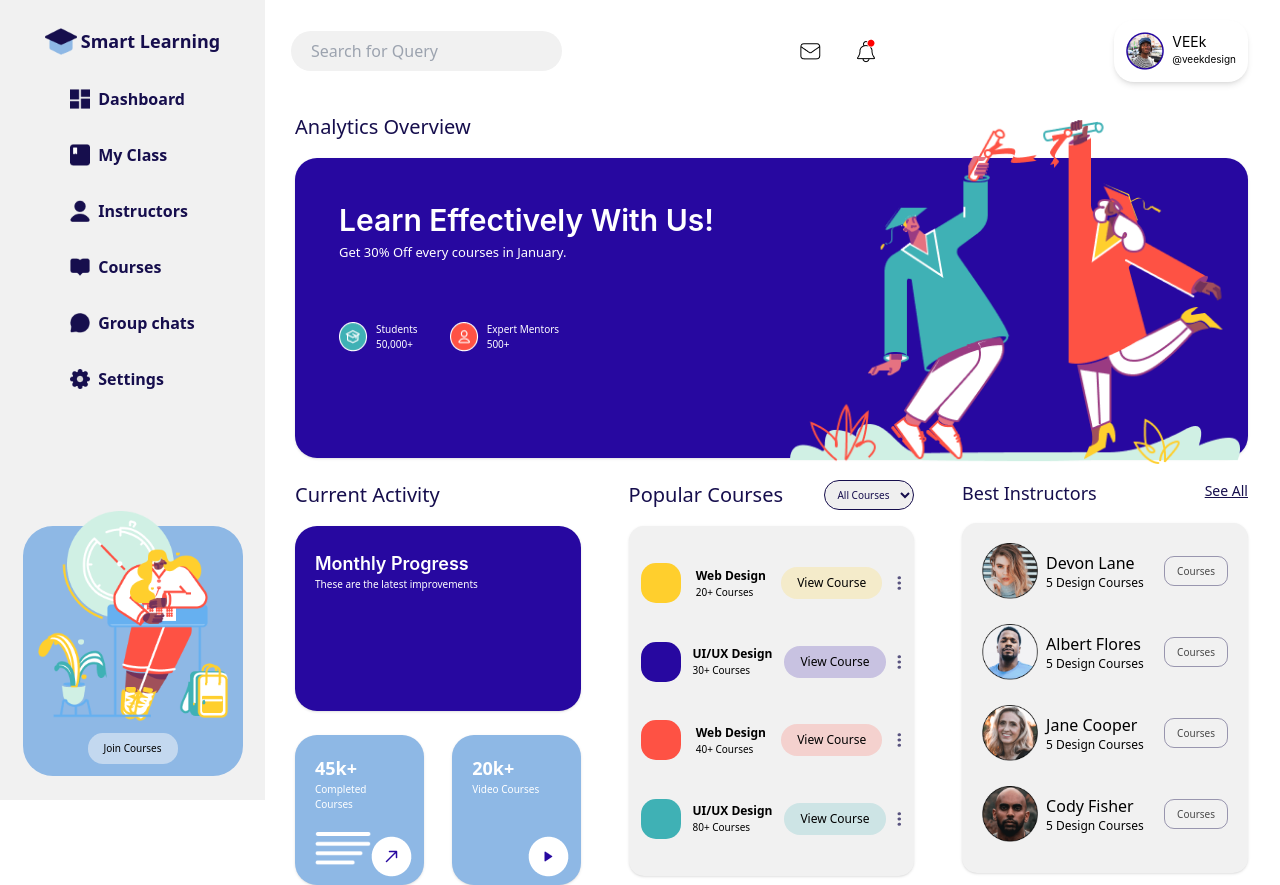
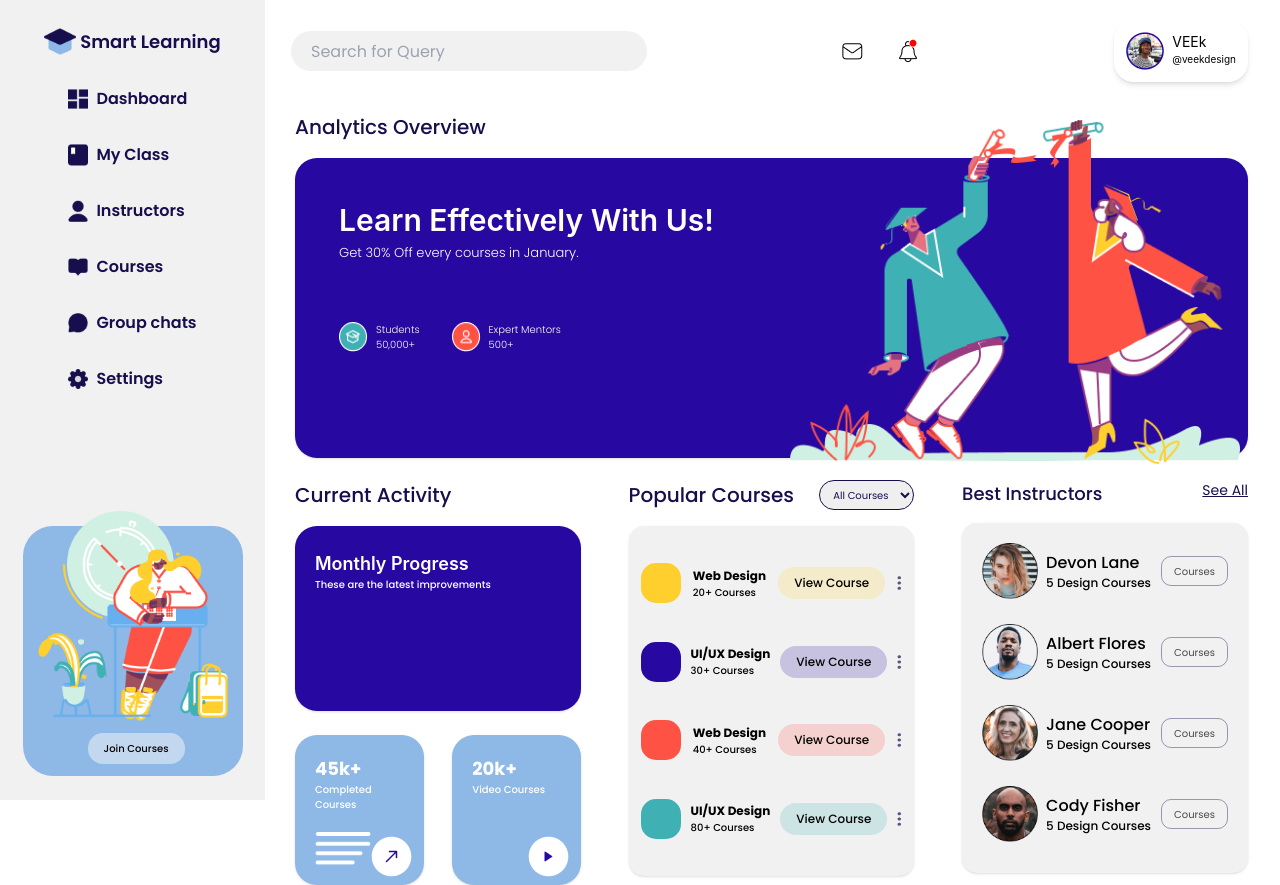
Before and after one commit to Dhanny-aay/smart-learn, a React (Create React App) app: page / in a window 1280 px wide. Built offline with nearby package versions, Linux system fonts and the light colour scheme.

Commit message:
changed  fonts to poppins

```diff
--- a/public/index.html
+++ b/public/index.html
@@ -11,8 +11,7 @@
     />
     <link rel="preconnect" href="https://fonts.googleapis.com">
     <link rel="preconnect" href="https://fonts.gstatic.com" crossorigin>
-    <link href="https://fonts.googleapis.com/css2?family=PT+Serif:wght@400;700&display=swap" rel="stylesheet">
-    <link rel="apple-touch-icon" href="%PUBLIC_URL%/logo192.png" />
+    <link href="https://fonts.googleapis.com/css2?family=Poppins:wght@100;200;300;400;500;600;700;800;900&display=swap" rel="stylesheet">
     <!--
       manifest.json provides metadata used when your web app is installed on a
       user's mobile device or desktop. See https://developers.google.com/web/fundamentals/web-app-manifest/
--- a/src/home.js
+++ b/src/home.js
@@ -33,38 +33,38 @@
                     <div className=' flex flex-col items-center '>
                         <span className=' flex flex-row items-center lg:space-x-1'>
                             <img src={ logotab } className=' lg:w-8' alt="" />
-                            <p className=' hidden lg:block font-sans text-[#160e4d] text-[20px] font-semibold lg:text-[18px]'>Smart Learning</p>
+                            <p className=' hidden lg:block font-poppins text-[#160e4d] text-[20px] font-semibold lg:text-[18px]'>Smart Learning</p>
                         </span>
                         <span className=' flex flex-col items-center md:mt-14 lg:mt-5 md:space-y-8 lg:space-y-2 lg:items-start'>
                             <button className=' p-3 hover:bg-white hover:rounded-[10px] lg:hover:rounded-[30px] lg:px-5 hover:shadow transition-all flex flex-row items-center lg:space-x-2'>
                                 <img src={ menutab } className=' lg:w-5' alt="" />
-                                <p className='hidden lg:block font-sans text-[16px] font-semibold text-[#160e4d]'>Dashboard</p>
+                                <p className='hidden lg:block font-poppins text-[16px] font-semibold text-[#160e4d]'>Dashboard</p>
                             </button>
                             <button className=' p-3 hover:bg-white hover:rounded-[10px] hover:shadow transition-all flex flex-row items-center lg:space-x-2 lg:hover:rounded-[30px] lg:px-5'>
                                 <img src={ marks } className=' lg:w-5' alt="" />
-                                <p className='hidden lg:block font-sans text-[16px] font-semibold text-[#160e4d]'>My Class</p>
+                                <p className='hidden lg:block font-poppins text-[16px] font-semibold text-[#160e4d]'>My Class</p>
                             </button>
                             <button className=' p-3 hover:bg-white hover:rounded-[10px] hover:shadow transition-all flex flex-row items-center lg:space-x-2 lg:hover:rounded-[30px] lg:px-5'>
                                 <img src={ bio } className=' lg:w-5' alt="" />
-                                <p className='hidden lg:block font-sans text-[16px] font-semibold text-[#160e4d]'>Instructors</p>
+                                <p className='hidden lg:block font-poppins text-[16px] font-semibold text-[#160e4d]'>Instructors</p>
                             </button>
                             <button className=' p-3 hover:bg-white hover:rounded-[10px] hover:shadow transition-all flex flex-row items-center lg:space-x-2 lg:hover:rounded-[30px] lg:px-5'>
                                 <img src={ col } className=' lg:w-5' alt="" />
-                                <p className='hidden lg:block font-sans text-[16px] font-semibold text-[#160e4d]'>Courses</p>
+                                <p className='hidden lg:block font-poppins text-[16px] font-semibold text-[#160e4d]'>Courses</p>
                             </button>
                             <button className=' p-3 hover:bg-white hover:rounded-[10px] hover:shadow transition-all flex flex-row items-center lg:space-x-2 lg:hover:rounded-[30px] lg:px-5'>
                                 <img src={ chat } className=' lg:w-5' alt="" />
-                                <p className='hidden lg:block font-sans text-[16px] font-semibold text-[#160e4d]'>Group chats</p>
+                                <p className='hidden lg:block font-poppins text-[16px] font-semibold text-[#160e4d]'>Group chats</p>
                             </button>
                             <button className=' md:absolute lg:static bottom-4 md:border-t lg:border-none border-[#160e4d] md:py-5 lg:py-3 px-3 hover:bg-white hover:rounded-[10px] hover:shadow transition-all flex flex-row items-center lg:space-x-2 lg:hover:rounded-[30px] lg:px-5'>
                                 <img src={ set } className=' lg:w-5' alt="" />
-                                <p className='hidden lg:block font-sans text-[16px] font-semibold text-[#160e4d]'>Settings</p>
+                                <p className='hidden lg:block font-poppins text-[16px] font-semibold text-[#160e4d]'>Settings</p>
                             </button>
 
                         </span>
                         <div className='hidden lg:block lg:absolute bottom-6 mx-5 h-[250px] lg:mt-[5%] w-[220px] bg-[#8eb8e5] rounded-[30px] relative'>
                             <img src={ trate } className='w-[190px] absolute left-[15px] -top-[15px]' alt="" />
-                            <button className=' bg-opacity-50 rounded-[15px] px-4 py-2 text-[10px] font-sans font-medium bottom-3 absolute left-[65px] bg-[#fafafa]'>Join Courses</button>
+                            <button className=' bg-opacity-50 rounded-[15px] px-4 py-2 text-[10px] font-poppins font-medium bottom-3 absolute left-[65px] bg-[#fafafa]'>Join Courses</button>
                         </div>
                     </div>
 
@@ -72,13 +72,13 @@
             <div className=" navbar py-6 flex justify-between px-4 md:pr-8 md:ml-[110px]  md:hidden bg-white">
                 <span className=" flex justify-center items-center space-x-1">
                     <img src={ logo } className='' alt="" />
-                    <p className=" font-sans font-semibold text-[20px] text-[#160e4d]">Smart Learning</p>
+                    <p className=" font-poppins font-semibold text-[20px] text-[#160e4d]">Smart Learning</p>
                 </span>
                 <img src={ menu } className='' alt="" />
             </div>
 
             <div className=' mt-4 px-4 flex justify-between items-center md:pr-8 md:ml-[110px] lg:ml-[275px] md:mt-[40px] lg:mt-[20px]'>
-                <input type="search" name="" className=' font-sans h-[40px] text-[rgba(22,14,77,0.5)] px-5 py-2 bg-[#f1f1f1] rounded-[22px]' placeholder='Search for Query' id="" />
+                <input type="search" name="" className=' font-poppins h-[40px] text-[rgba(22,14,77,0.5)] px-5 py-2 bg-[#f1f1f1] rounded-[22px]' placeholder='Search for Query' id="" />
 
                 <span className='hidden md:flex flex-row items-center space-x-8'>
                     <img src={ mail } className='' alt="" />
@@ -97,25 +97,25 @@
 
             <div className=' mt-[30px] px-5 md:pr-8 md:ml-[110px] lg:ml-[275px] '>
                 <div>
-                    <p className=' font-sans font-medium text-[20px] text-[#160e4d]'>Analytics Overview</p>
+                    <p className=' font-poppins font-medium text-[20px] text-[#160e4d]'>Analytics Overview</p>
                     <div className=' w-full rounded-[22px] md:h-[300px] mt-4 px-5 md:px-11 py-6 md:py-10 bg-[#2708a0] relative flex shadow'>
                         <div className=' z-10'>
                             <p className='text-white font-semibold text-[18px] w-[150px] md:w-full  md:text-[30px]'>Learn Effectively With Us!</p>
-                            <p className='font font-light text-white font-sans text-[10px] md:text-[13px]'>Get 30% Off every courses in January.</p>
+                            <p className='font font-light text-white font-poppins text-[10px] md:text-[13px]'>Get 30% Off every courses in January.</p>
                             <div className=' md:flex md:flex-row md:space-x-8 md:mt-12'>
                                 <div className=' flex mt-[11px] space-x-2'>
                                     <img src={ edu } className='' alt="" />
                                     <span className=''>
-                                        <p className=' text-white font-light text-[10px] font-sans'>Students</p>
-                                        <p className=' text-white font-light text-[10px] font-sans'>50,000+</p>
+                                        <p className=' text-white font-light text-[10px] font-poppins'>Students</p>
+                                        <p className=' text-white font-light text-[10px] font-poppins'>50,000+</p>
                                     </span>
                                 </div>
 
                                 <div className=' flex mt-[11px] space-x-2'>
                                     <img src={ per } alt="" />
                                     <span className=''>
-                                        <p className=' text-white font-light text-[10px] font-sans'>Expert Mentors</p>
-                                        <p className=' text-white font-light text-[10px] font-sans'>500+</p>
+                                        <p className=' text-white font-light text-[10px] font-poppins'>Expert Mentors</p>
+                                        <p className=' text-white font-light text-[10px] font-poppins'>500+</p>
                                     </span>
                                 </div>
                             </div>
@@ -131,23 +131,23 @@
             <div className=' mt-[22px] px-5 md:pr-8 md:ml-[110px] lg:ml-[275px] lg:flex lg:flex-row justify-between'>
 
                     <div className=' lg:w-[30%] lg:h-[350px]'>
-                        <p className=' font-sans font-medium text-[20px] text-[#160e4d]'>Current Activity</p>
+                        <p className=' font-poppins font-medium text-[20px] text-[#160e4d]'>Current Activity</p>
                         <div className=' w-full rounded-[22px] mt-4 px-5 py-6 bg-[#2708a0] shadow h-[185px]'>
                             <p className=' text-white font-semibold text-[18px]'>Monthly Progress</p>
-                            <p className=' font-sans font-medium text-white text-[10px]'>These are the latest improvements</p>
+                            <p className=' font-poppins font-medium text-white text-[10px]'>These are the latest improvements</p>
                         </div>
 
                         <div className=' mt-6 flex justify-between'>
                             <div className='  bg-[#8eb8e5] shadow rounded-[22px] p-5 relative w-[45%]'>
-                                <p className=' font-sans font-bold text-white text-[18px]'>45k+</p>
-                                <p className=' font-sans font-medium text-[10px] text-white'>Completed Courses</p>
+                                <p className=' font-poppins font-bold text-white text-[18px]'>45k+</p>
+                                <p className=' font-poppins font-medium text-[10px] text-white'>Completed Courses</p>
                                 <img src={ courses } className=' mt-5 w-14' alt="" />
                                 <img src={ go } className=' absolute right-3 bottom-2' alt="" />
                             </div>
 
                             <div className=' bg-[#8eb8e5] shadow rounded-[22px] p-5 relative w-[45%]'>
-                                <p className=' font-sans font-bold text-white text-[18px]'>20k+</p>
-                                <p className=' font-sans font-medium text-[10px] text-white'>Video Courses</p>
+                                <p className=' font-poppins font-bold text-white text-[18px]'>20k+</p>
+                                <p className=' font-poppins font-medium text-[10px] text-white'>Video Courses</p>
                                 <img src={ play } className=' absolute right-3 bottom-2' alt="" />
                             </div>
                         </div>
@@ -155,8 +155,8 @@
 
                     <div className=' mt-6 lg:mt-0 lg:w-[30%] lg:h-[350px]'>
                         <span className=' flex justify-between'>
-                            <p className='font-sans font-medium text-[20px] text-[#160e4d]'>Popular Courses</p>
-                            <select name="courses" className=' border border-[#160e4d] text-[#160e4d] font-sans font-normal text-[10px] items-center text-center rounded-[20px]' id="">
+                            <p className='font-poppins font-medium text-[20px] text-[#160e4d]'>Popular Courses</p>
+                            <select name="courses" className=' border border-[#160e4d] text-[#160e4d] font-poppins font-normal text-[10px] items-center text-center rounded-[20px]' id="">
                                 <option value="all">All Courses</option>
                                 <option value="some">Some Courses</option>
                                 <option value="nil">No Courses</option>
@@ -166,41 +166,41 @@
                         <div className=' mt-4 w-full bg-[#f1f1f1] shadow py-7 lg:h-[350px] rounded-[15px] flex flex-col space-y-[20px]'>
                             <div className=' flex items-center justify-between hover:bg-white hover:rounded-[25px] h-[79px] px-3 hover:shadow transition-all delay-200'>
                                 <span className=' h-[40px] w-[40px] rounded-[15px] bg-[#ffcf2d]'></span>
-                                <span className=' flex flex-col font-bold font-sans text-[12px]'>
-                                    <p className=' font-bold font-sans text-[12px]'>Web Design</p>
-                                    <p className=' font-medium font-sans text-[10px]'>20+ Courses</p>
+                                <span className=' flex flex-col font-bold font-poppins text-[12px]'>
+                                    <p className=' font-bold font-poppins text-[12px]'>Web Design</p>
+                                    <p className=' font-medium font-poppins text-[10px]'>20+ Courses</p>
                                 </span>
-                                <button className=' px-4 py-2 bg-[#ffcf2d] font-sans font-medium text-xs bg-opacity-20 text-center hover:text-white hover:bg-opacity-100 rounded-[20px] transition-all'>View Course</button>
+                                <button className=' px-4 py-2 bg-[#ffcf2d] font-poppins font-medium text-xs bg-opacity-20 text-center hover:text-white hover:bg-opacity-100 rounded-[20px] transition-all'>View Course</button>
                                 <img src={ dots } className='' alt="" />
                             </div>
 
                             <div className=' flex items-center justify-between hover:bg-white hover:rounded-[25px] h-[79px] px-3 hover:shadow transition-all delay-200'>
                                 <span className=' h-[40px] w-[40px] rounded-[15px] bg-[#2708a0]'></span>
-                                <span className=' flex flex-col font-bold font-sans text-[12px]'>
-                                    <p className=' font-bold font-sans text-[12px]'>UI/UX Design</p>
-                                    <p className=' font-medium font-sans text-[10px]'>30+ Courses</p>
+                                <span className=' flex flex-col font-bold font-poppins text-[12px]'>
+                                    <p className=' font-bold font-poppins text-[12px]'>UI/UX Design</p>
+                                    <p className=' font-medium font-poppins text-[10px]'>30+ Courses</p>
                                 </span>
-                                <button className=' px-4 py-2 bg-[#2708a0] font-sans font-medium text-xs bg-opacity-20 text-center hover:text-white hover:bg-opacity-100 rounded-[20px] transition-all'>View Course</button>
+                                <button className=' px-4 py-2 bg-[#2708a0] font-poppins font-medium text-xs bg-opacity-20 text-center hover:text-white hover:bg-opacity-100 rounded-[20px] transition-all'>View Course</button>
                                 <img src={ dots } className='' alt="" />
                             </div>
 
                             <div className=' flex items-center justify-between hover:bg-white hover:rounded-[25px] h-[79px] px-3 hover:shadow transition-all delay-200'>
                                 <span className=' h-[40px] w-[40px] rounded-[15px] bg-[#fe5244]'></span>
-                                <span className=' flex flex-col font-bold font-sans text-[12px]'>
-                                    <p className=' font-bold font-sans text-[12px]'>Web Design</p>
-                                    <p className=' font-medium font-sans text-[10px]'>40+ Courses</p>
+                                <span className=' flex flex-col font-bold font-poppins text-[12px]'>
+                                    <p className=' font-bold font-poppins text-[12px]'>Web Design</p>
+                                    <p className=' font-medium font-poppins text-[10px]'>40+ Courses</p>
                                 </span>
-                                <button className=' px-4 py-2 bg-[#fe5244] font-sans font-medium text-xs bg-opacity-20 text-center hover:text-white hover:bg-opacity-100 rounded-[20px] transition-all'>View Course</button>
+                                <button className=' px-4 py-2 bg-[#fe5244] font-poppins font-medium text-xs bg-opacity-20 text-center hover:text-white hover:bg-opacity-100 rounded-[20px] transition-all'>View Course</button>
                                 <img src={ dots } className='' alt="" />
                             </div>
 
                             <div className=' flex items-center justify-between hover:bg-white hover:rounded-[25px] h-[79px] px-3 hover:shadow transition-all delay-200'>
                                 <span className=' h-[40px] w-[40px] rounded-[15px] bg-[#3fb1b5]'></span>
-                                <span className=' flex flex-col font-bold font-sans text-[12px]'>
-                                    <p className=' font-bold font-sans text-[12px]'>UI/UX Design</p>
-                                    <p className=' font-medium font-sans text-[10px]'>80+ Courses</p>
+                                <span className=' flex flex-col font-bold font-poppins text-[12px]'>
+                                    <p className=' font-bold font-poppins text-[12px]'>UI/UX Design</p>
+                                    <p className=' font-medium font-poppins text-[10px]'>80+ Courses</p>
                                 </span>
-                                <button className=' px-4 py-2 bg-[#3fb1b5] font-sans font-medium text-xs bg-opacity-20 text-center hover:text-white hover:bg-opacity-100 rounded-[20px] transition-all '>View Course</button>
+                                <button className=' px-4 py-2 bg-[#3fb1b5] font-poppins font-medium text-xs bg-opacity-20 text-center hover:text-white hover:bg-opacity-100 rounded-[20px] transition-all '>View Course</button>
                                 <img src={ dots } className='' alt="" />
                             </div>
 
@@ -209,8 +209,8 @@
 
                 <div className=' mt-5 lg:mt-0 lg:w-[30%]'>
                     <span className=' flex flex-row justify-between'>
-                        <p className=' font-sans font-medium text-[18px] text-[#160e4d]'>Best Instructors</p>
-                        <p className=' font-sans font-normal text-[14px] underline text-[#160e4d]'>See All</p>
+                        <p className=' font-poppins font-medium text-[18px] text-[#160e4d]'>Best Instructors</p>
+                        <p className=' font-poppins font-normal text-[14px] underline text-[#160e4d]'>See All</p>
                     </span>
 
                     <div className='mt-4 lg:h-[350px] bg-[#f1f1f1] shadow rounded-[15px] py-5 space-y-[25px]'>
@@ -218,42 +218,42 @@
                             <div className=' flex flex-row items-center justify-between space-x-2'>
                                 <img src={ insi } className=' w-14' alt="" />
                                 <span className=' '>
-                                    <p className=' font-sans font-medium text-base '>Devon Lane</p>
-                                    <p className=' font-sans font-medium text-xs'>5 Design Courses</p>
+                                    <p className=' font-poppins font-medium text-base '>Devon Lane</p>
+                                    <p className=' font-poppins font-medium text-xs'>5 Design Courses</p>
                                 </span>
                             </div>
-                            <button className=' border border-[rgba(22,14,77,0.4)] rounded-[10px] px-3 h-[30px] text-[rgba(0,0,0,0.7)] font-normal text-[10px] font-sans hover:bg-[#2708a0] transition-all hover:text-white'>Courses</button>
+                            <button className=' border border-[rgba(22,14,77,0.4)] rounded-[10px] px-3 h-[30px] text-[rgba(0,0,0,0.7)] font-normal text-[10px] font-poppins hover:bg-[#2708a0] transition-all hover:text-white'>Courses</button>
                         </div>
                         <div className=' flex justify-between px-5 items-center'>
                             <div className=' flex flex-row items-center justify-between space-x-2'>
                                 <img src={ insii } className=' w-14' alt="" />
                                 <span className=' '>
-                                    <p className=' font-sans font-medium text-base '>Albert Flores</p>
-                                    <p className=' font-sans font-medium text-xs'>5 Design Courses</p>
+                                    <p className=' font-poppins font-medium text-base '>Albert Flores</p>
+                                    <p className=' font-poppins font-medium text-xs'>5 Design Courses</p>
                                 </span>
                             </div>
-                            <button className=' border border-[rgba(22,14,77,0.4)] rounded-[10px] px-3 h-[30px] text-[rgba(0,0,0,0.7)] font-normal text-[10px] font-sans hover:bg-[#2708a0] transition-all hover:text-white'>Courses</button>
+                            <button className=' border border-[rgba(22,14,77,0.4)] rounded-[10px] px-3 h-[30px] text-[rgba(0,0,0,0.7)] font-normal text-[10px] font-poppins hover:bg-[#2708a0] transition-all hover:text-white'>Courses</button>
                         </div>
                         <div className=' flex justify-between px-5 items-center'>
                             <div className=' flex flex-row items-center justify-between space-x-2'>
                                 <img src={ insiii } className=' w-14' alt="" />
                                 <span className=' '>
-                                    <p className=' font-sans font-medium text-base '>Jane Cooper</p>
-                                    <p className=' font-sans font-medium text-xs'>5 Design Courses</p>
+                                    <p className=' font-poppins font-medium text-base '>Jane Cooper</p>
+                                    <p className=' font-poppins font-medium text-xs'>5 Design Courses</p>
                                 </span>
                             </div>
-                            <button className=' border border-[rgba(22,14,77,0.4)] rounded-[10px] px-3 h-[30px] text-[rgba(0,0,0,0.7)] font-normal text-[10px] font-sans hover:bg-[#2708a0] transition-all hover:text-white'>Courses</button>
+                            <button className=' border border-[rgba(22,14,77,0.4)] rounded-[10px] px-3 h-[30px] text-[rgba(0,0,0,0.7)] font-normal text-[10px] font-poppins hover:bg-[#2708a0] transition-all hover:text-white'>Courses</button>
                         </div>
 
                         <div className=' flex justify-between px-5 items-center'>
                             <div className=' flex flex-row items-center justify-between space-x-2'>
                                 <img src={ insiv } className=' w-14' alt="" />
                                 <span className=' '>
-                                    <p className=' font-sans font-medium text-base '>Cody Fisher</p>
-                                    <p className=' font-sans font-medium text-xs'>5 Design Courses</p>
+                                    <p className=' font-poppins font-medium text-base '>Cody Fisher</p>
+                                    <p className=' font-poppins font-medium text-xs'>5 Design Courses</p>
                                 </span>
                             </div>
-                            <button className=' border border-[rgba(22,14,77,0.4)] rounded-[10px] px-3 h-[30px] text-[rgba(0,0,0,0.7)] font-normal text-[10px] font-sans hover:bg-[#2708a0] transition-all hover:text-white'>Courses</button>
+                            <button className=' border border-[rgba(22,14,77,0.4)] rounded-[10px] px-3 h-[30px] text-[rgba(0,0,0,0.7)] font-normal text-[10px] font-poppins hover:bg-[#2708a0] transition-all hover:text-white'>Courses</button>
                         </div>
 
                     </div>
--- a/tailwind.config.js
+++ b/tailwind.config.js
@@ -6,7 +6,7 @@
   theme: {
     extend: {
       fontFamily: {
-        'ptserif': ['"PT Serif"', 'serif'],
+        'poppins': ['"Poppins"', 'sans-serif'],
       },
       backgroundImage: {
         'eli': "url('./Eli.png')",
```
